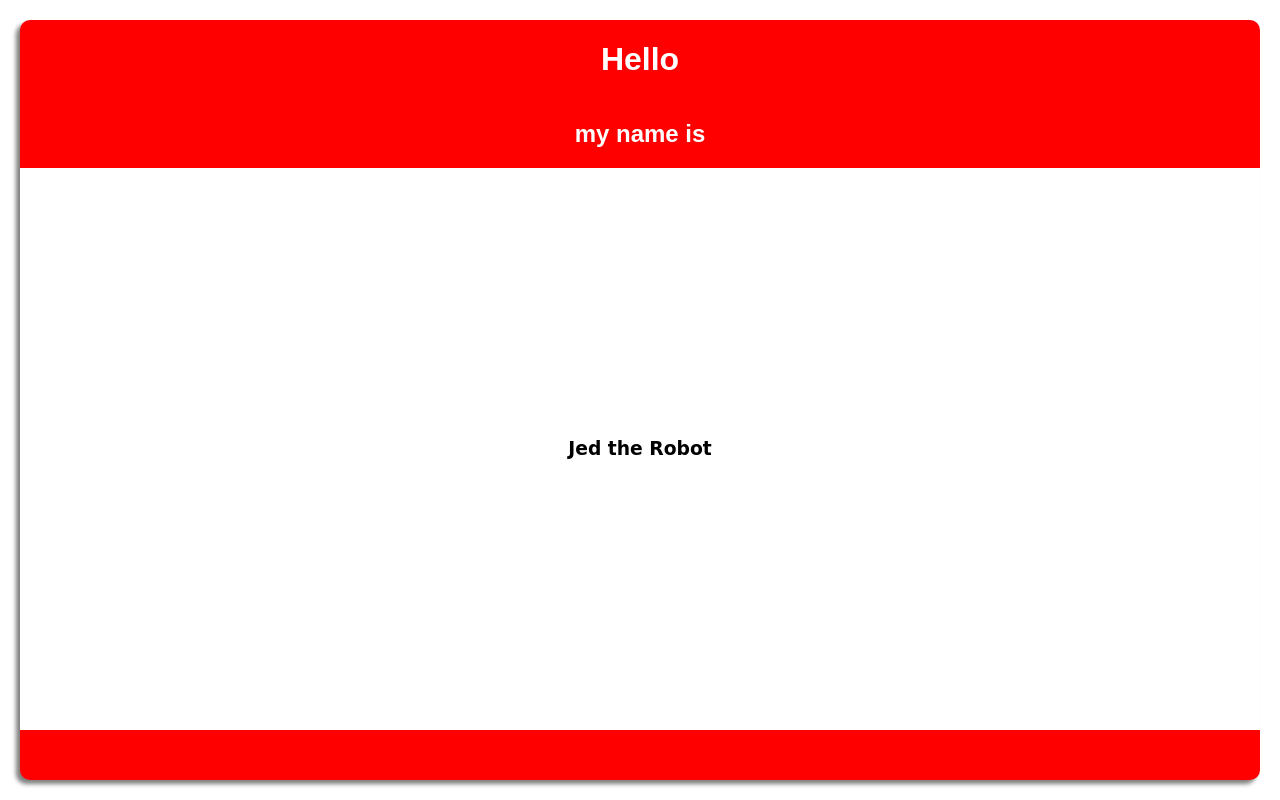
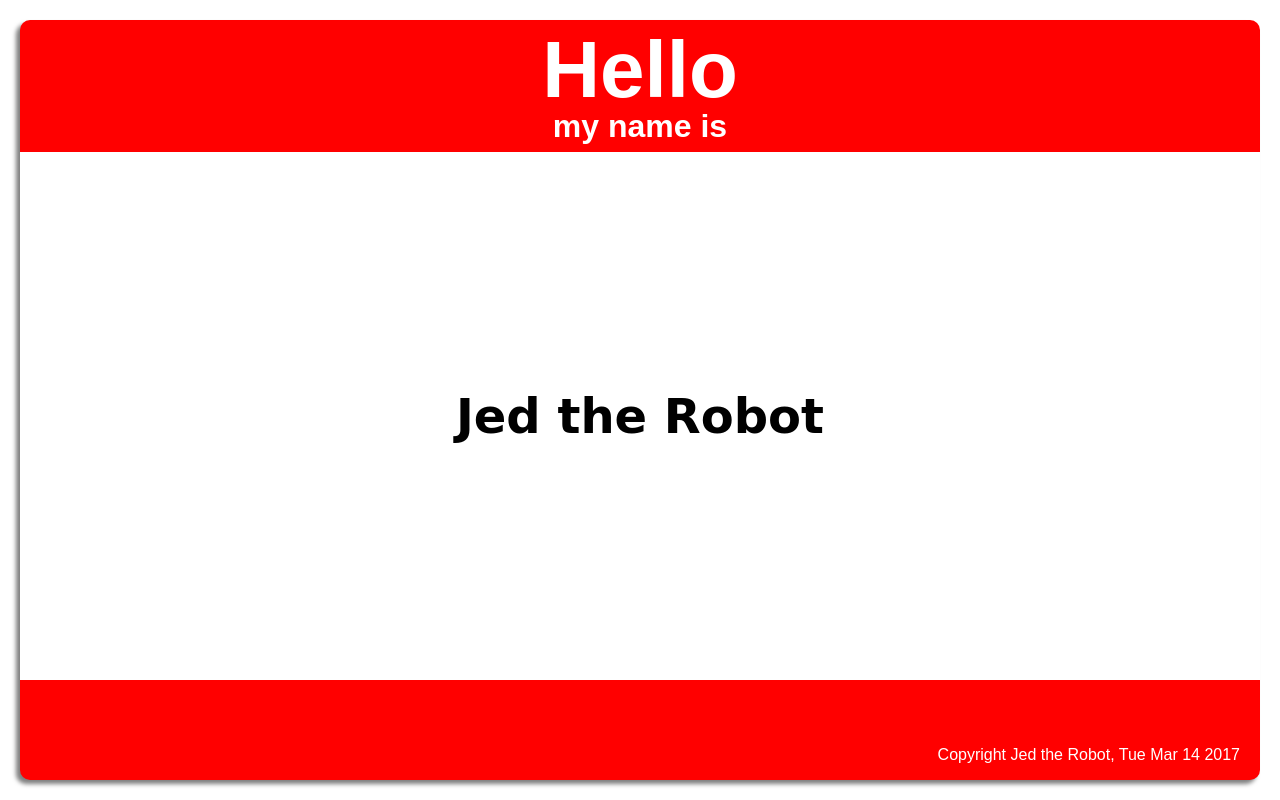
Before and after one commit to DustinGaudet/react-nametag, a React (Create React App) app: page / in a window 1280 px wide. Built offline with nearby package versions, Linux system fonts and the light colour scheme.

Commit message:
Fix style. Add copyright joke.

```diff
--- a/src/components/nametag/Nametag.css
+++ b/src/components/nametag/Nametag.css
@@ -26,7 +26,35 @@
   justify-content: center;
 }
 
+h1 {
+  font-size: 5em;
+  line-height: 1em;
+  margin: 10px 0 0 0;
+}
+
+h2{
+  line-height: 1em;
+  font-size: 2em;
+  margin: 0 0 10px 0;
+}
+
 h3 {
   font-weight: bold;
   font-family: "Comic Sans MS", cursive, sans-serif;
+  font-size: 3em;
 }
+
+form > input {
+  font-size: 3em;
+  font-family: "Comic Sans MS", cursive, sans-serif;
+  font-weight: bold;
+  border: none;
+  text-align: center;
+}
+
+.copyright {
+  display: flex;
+  align-self: flex-end;
+  padding-right: 20px;
+  color: white;
+}
--- a/src/components/nametag/Nametag.js
+++ b/src/components/nametag/Nametag.js
@@ -35,6 +35,7 @@ class Nametag extends Component {
             </form>
           )}
         </div>
+        <p className="copyright">Copyright {this.state.name}, {new Date().toDateString()}</p>
       </div>
     );
   }
```
